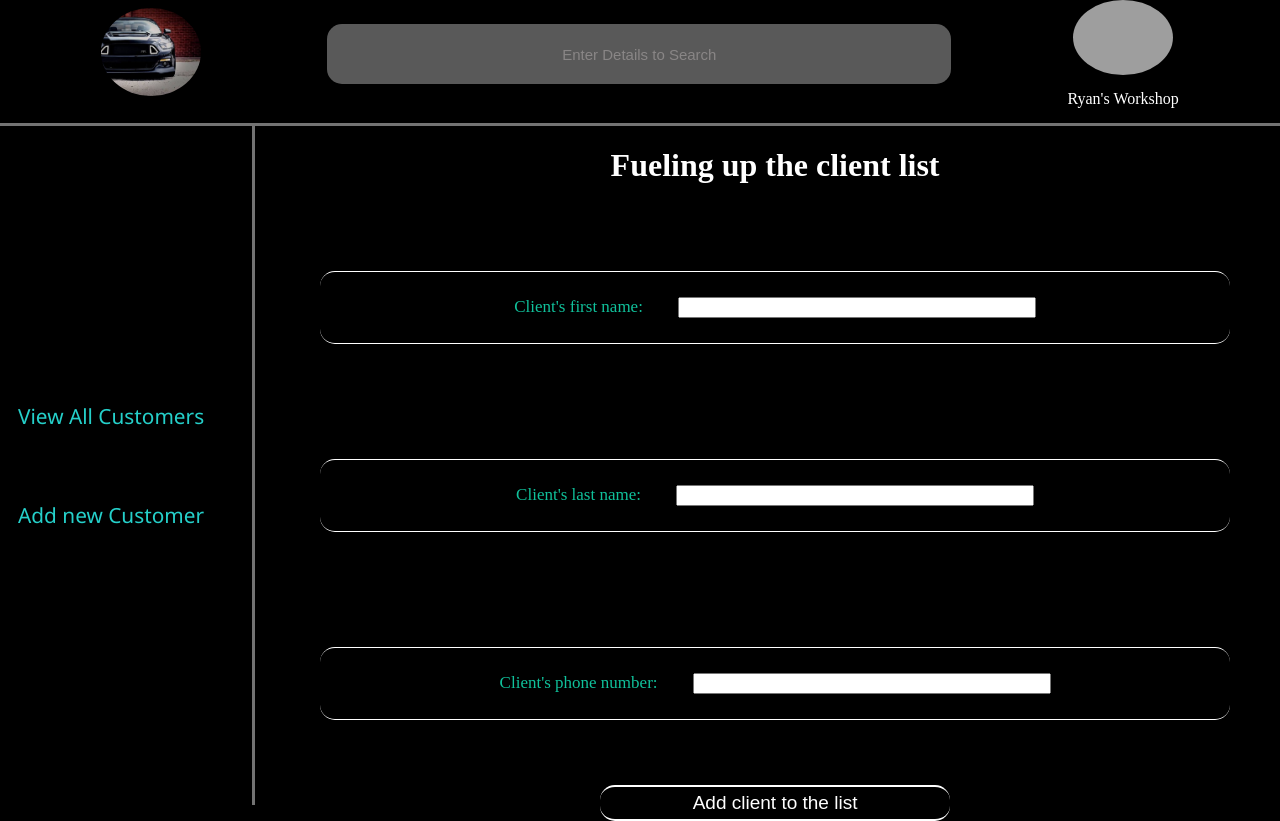
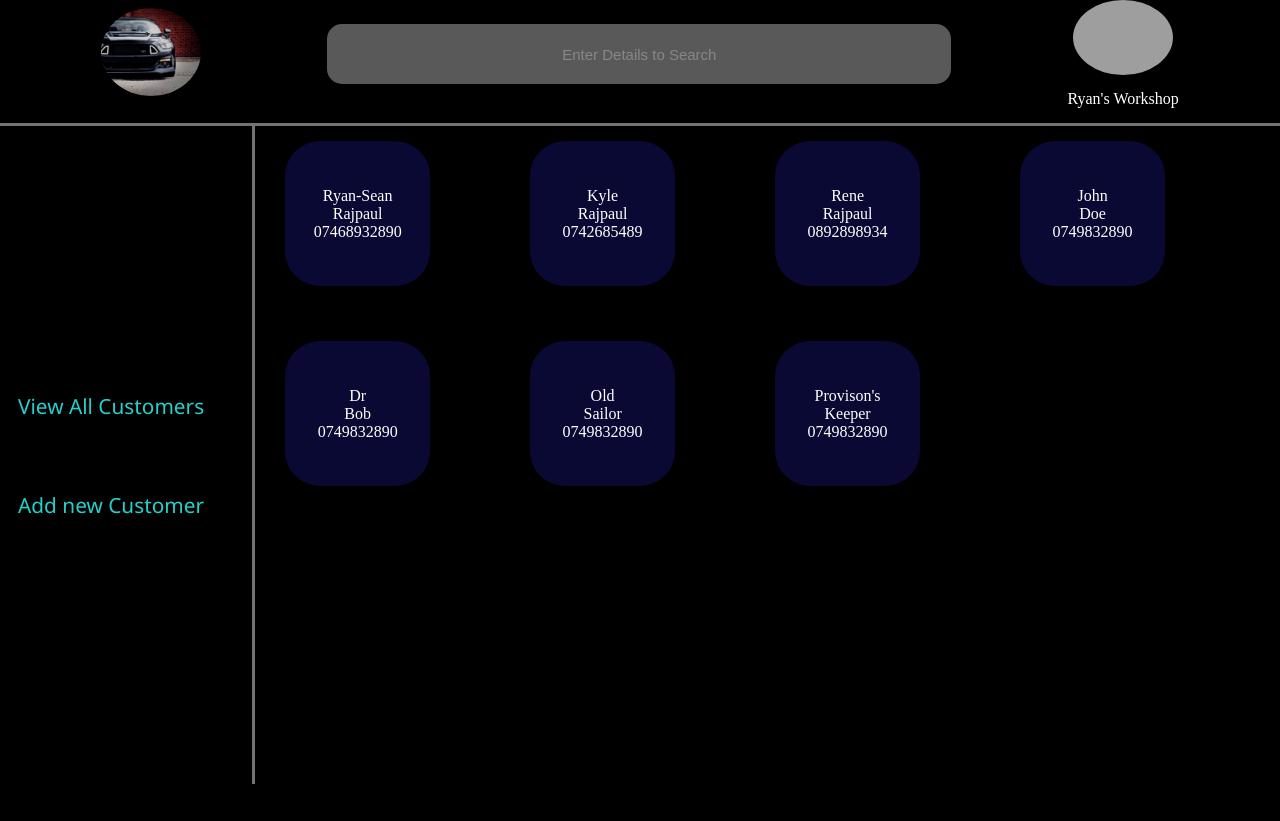
Before and after one commit to RSR12-cell/TorqueTrack-web, a React (Vite) app: page / in a window 1280 px wide. After the commit the page ends 800 px from the top, so only its background shows below. Built offline with nearby package versions, Linux system fonts and the light colour scheme; grey boxes are pictures that could not be loaded.

Commit message:
customer card created

```diff
--- a/src/App/App.tsx
+++ b/src/App/App.tsx
@@ -1,7 +1,8 @@
 import type React from "react";
 import Navbar from "../Shared/Components/Navbar/Navbar";
 import CustomerNavBar from "../Features/Customer/CustomerNavBar/CustomerNavBar";
-import CustomerCreationForm from "../Features/Customer/CustomerCreationForm/CustomerCreationForm";
+import CViewer from "../Features/Customer/CustomerViewer/CViewer";
+// import CustomerCreationForm from "../Features/Customer/CustomerCreationForm/CustomerCreationForm";
 
 
 function App(): React.JSX.Element{
@@ -11,7 +12,8 @@ function App(): React.JSX.Element{
         <Navbar></Navbar>
         <div style={{display: "flex", flexDirection: "row", gap: "15px", height: "100%", width: "100%"}} id="application_body">
             <CustomerNavBar/>
-            <CustomerCreationForm></CustomerCreationForm>
+            {/* <CustomerCreationForm></CustomerCreationForm> */}
+            <CViewer></CViewer>
         </div>
         </>
     )
--- /dev/null
+++ b/src/Features/Customer/Customer-Card-Holder/CustomerCardHolder.tsx
@@ -0,0 +1,12 @@
+import type { Customer } from "../Type/Customer";
+import styles from './cardHolder.module.css';
+
+export default function CustomerCardHolder({firstName, lastName, phoneNumber}: Customer){
+    return(
+        <div className={styles.customer_card}>
+            <label>{firstName}</label>
+            <label>{lastName}</label>
+            <label>{phoneNumber}</label>
+        </div>
+    )
+}
--- /dev/null
+++ b/src/Features/Customer/Customer-Card-Holder/cardHolder.module.css
@@ -0,0 +1,13 @@
+
+.customer_card{
+    display: flex;
+    flex-direction: column;
+    border-radius: 35px;
+    width: 145px;
+    height: 145px;
+    background-color: hsl(240, 70%, 12%);
+    justify-content: center;
+    align-items: center;
+    color: white;
+
+}
--- /dev/null
+++ b/src/Features/Customer/CustomerViewer/CViewer.module.css
@@ -0,0 +1,9 @@
+.viewer{
+    flex: 1;
+    background-color: transparent;
+    padding: 15px;
+    display: grid;
+    grid-template-columns: repeat(auto-fit, minmax(200px, 1fr));
+    grid-auto-rows: 200px;
+    overflow-y: auto;
+}
--- /dev/null
+++ b/src/Features/Customer/CustomerViewer/CViewer.tsx
@@ -0,0 +1,61 @@
+import type React from "react";
+import styles from './CViewer.module.css';
+import type { Customer } from "../Type/Customer";
+import customerCardHolder from "../Customer-Card-Holder/CustomerCardHolder";
+import CustomerCardHolder from "../Customer-Card-Holder/CustomerCardHolder";
+
+export default function CViewer() :React.JSX.Element{
+
+    const lstCustomer: Customer[] = [{
+        id: "1",
+        firstName: "Ryan-Sean",
+        lastName: "Rajpaul",
+        phoneNumber: "07468932890"
+    },{
+        id: "2",
+        firstName: "Kyle",
+        lastName: "Rajpaul",
+        phoneNumber: "0742685489"
+    },{
+        id: "3",
+        firstName: "Rene",
+        lastName: "Rajpaul",
+        phoneNumber: "0892898934"
+    },{
+        id: "4",
+        firstName: "John",
+        lastName: "Doe",
+        phoneNumber: "0749832890"
+    },{
+        id: "5",
+        firstName: "Dr",
+        lastName: "Bob",
+        phoneNumber: "0749832890"
+    },{
+        id: "6",
+        firstName: "Old",
+        lastName: "Sailor",
+        phoneNumber: "0749832890"
+    },{
+        id: "7",
+        firstName: "Provison's",
+        lastName: "Keeper",
+        phoneNumber: "0749832890"
+    }
+
+]
+
+    return(
+        <div className= {styles.viewer}>
+            {
+                lstCustomer.map((c) => (
+                  <CustomerCardHolder
+                        key={c.id} id={null}
+                        firstName={c.firstName}
+                        lastName={c.lastName}
+                        phoneNumber={c.phoneNumber} />
+                ))
+            }
+        </div>
+    )
+}
--- a/src/Features/Customer/Type/Customer.ts
+++ b/src/Features/Customer/Type/Customer.ts
@@ -2,6 +2,6 @@
 export type Customer = {
     id: string | null,
     firstName: string,
-    lastName: String,
-    phoneNumber: String
+    lastName: string,
+    phoneNumber: string
 }
```
